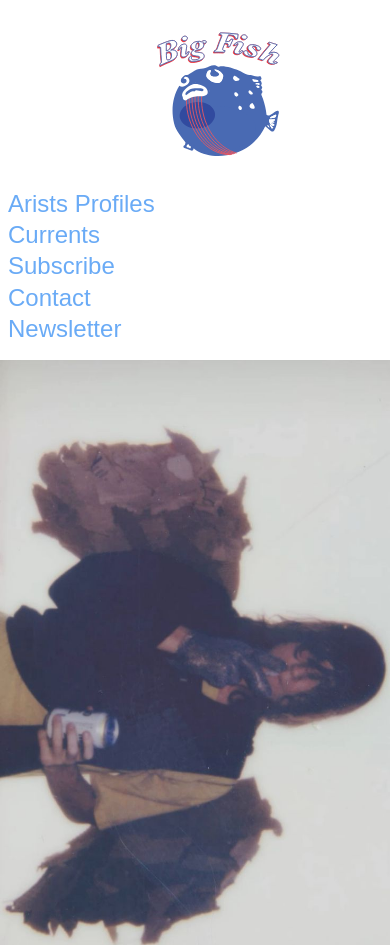
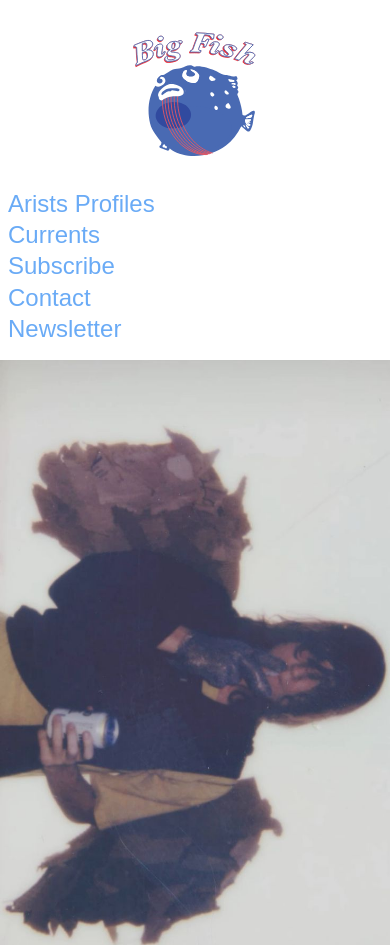
Before and after one commit to NolanR5310/NolanR5310.github.io, a plain HTML site: page grc339/digital-magazine/index.html in a window 390 px wide. Shown: the top 945 px of the page. Drawn offline with Linux system fonts and the light colour scheme; a web font is replaced by a local one.

Commit message:
Update style.css

```diff
--- a/grc339/digital-magazine/style.css
+++ b/grc339/digital-magazine/style.css
@@ -41,8 +41,15 @@ h1 img {
   width: 8em;
   height: auto;
   display: block;
-  margin: 1em;
-  padding-left: 3em;
+  margin: 1em auto;
+  padding-left: 0; /* default for mobile */
+}
+
+/* Adjust for larger screens only */
+@media screen and (min-width: 60em) {
+  h1 img {
+    padding-left: 3em;
+  }
 }
 
 a {
```
